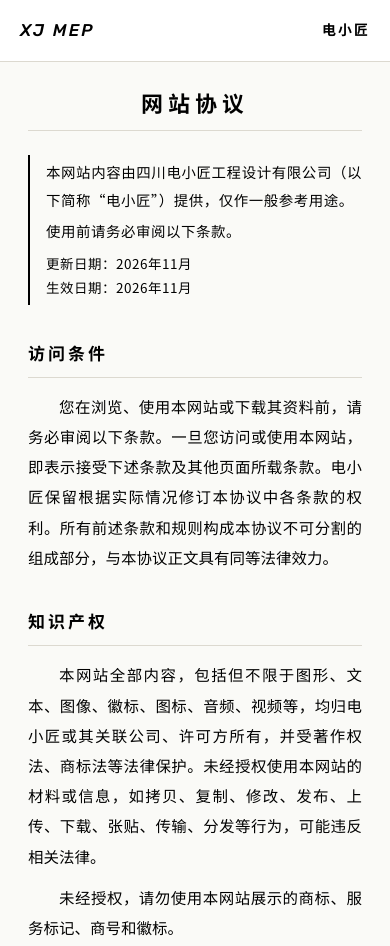
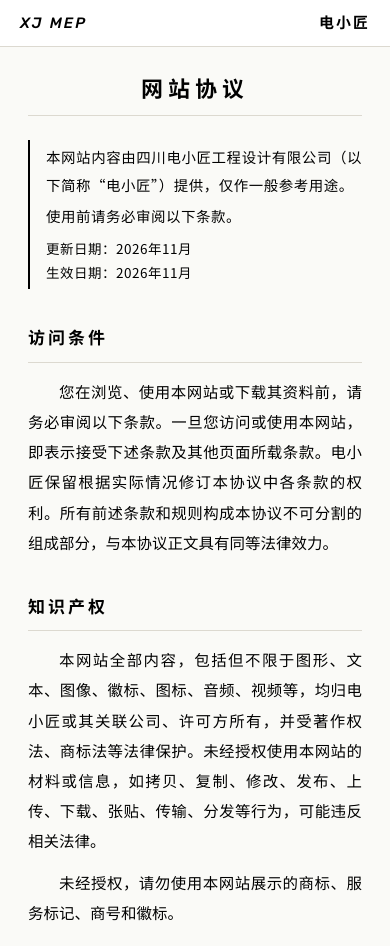
Before and after one commit to xjmep/mep.github.io, a plain HTML site: page agreement.html in a window 390 px wide. Shown: the top 946 px of the page. Drawn offline with Linux system fonts and the light colour scheme; a web font is replaced by a local one.

Commit message:
Add files via upload

```diff
--- a/agreement.html
+++ b/agreement.html
@@ -118,25 +118,31 @@
         padding-right: max(28px, env(safe-area-inset-right));
         display: flex;
         justify-content: space-between;
-        align-items: baseline;
+        align-items: center;
         gap: 8px 16px;
+    }
+
+    /* ---------- 页眉两段文字：统一字号、行高，视觉高度一致 ---------- */
+    .top-tag,
+    .top-company {
+        font-size: 16px;
+        line-height: 1.2;
+        letter-spacing: 2px;
+        white-space: nowrap;
     }
 
     .top-tag {
         font-family: var(--rubik);
         font-style: italic;
         font-weight: 500;
-        font-size: 18px;
-        letter-spacing: 2px;
         color: var(--ink-faint);
     }
 
     .top-company {
         font-family: var(--bold);
         font-weight: 700;
-        font-size: 15px;
-        letter-spacing: 3px;
         color: var(--ink);
+        text-align: right;
     }
 
     .doc {
@@ -251,7 +257,7 @@
 
     /* ============================================================
        四、移动端（手机浏览器 / 微信内置浏览器）
-       页眉：单行显示，左右与页边距对齐
+       页眉：单行显示，左右与页边距对齐，两段文字高度大小一致
        页脚：三行显示，整体居中
        ============================================================ */
     @media (max-width: 600px) {
@@ -292,7 +298,7 @@
             margin-bottom: 11px;
         }
 
-        /* ---------- 页眉：强制单行，两端对齐 ---------- */
+        /* ---------- 页眉：强制单行，两端对齐，字号统一 ---------- */
         .top-inner {
             display: flex;
             flex-direction: row;
@@ -305,19 +311,13 @@
             padding-right: max(20px, env(safe-area-inset-right));
         }
 
-        .top-tag {
-            font-size: 17px;
+        .top-tag,
+        .top-company {
+            font-size: 15px;
+            line-height: 1.2;
             letter-spacing: 2px;
             white-space: nowrap;
             flex: 0 0 auto;
-        }
-
-        .top-company {
-            font-size: 14px;
-            letter-spacing: 2px;
-            white-space: nowrap;
-            flex: 0 0 auto;
-            text-align: right;
         }
 
         /* ---------- 页脚：三行，逐行居中 ---------- */
@@ -362,8 +362,11 @@
         .clause-title { font-size: 16px; }
         body { font-size: 14.5px; }
 
-        .top-tag { font-size: 16px; letter-spacing: 1.5px; }
-        .top-company { font-size: 13px; letter-spacing: 1.5px; }
+        .top-tag,
+        .top-company {
+            font-size: 14px;
+            letter-spacing: 1.5px;
+        }
     }
 </style>
 </head>
```
